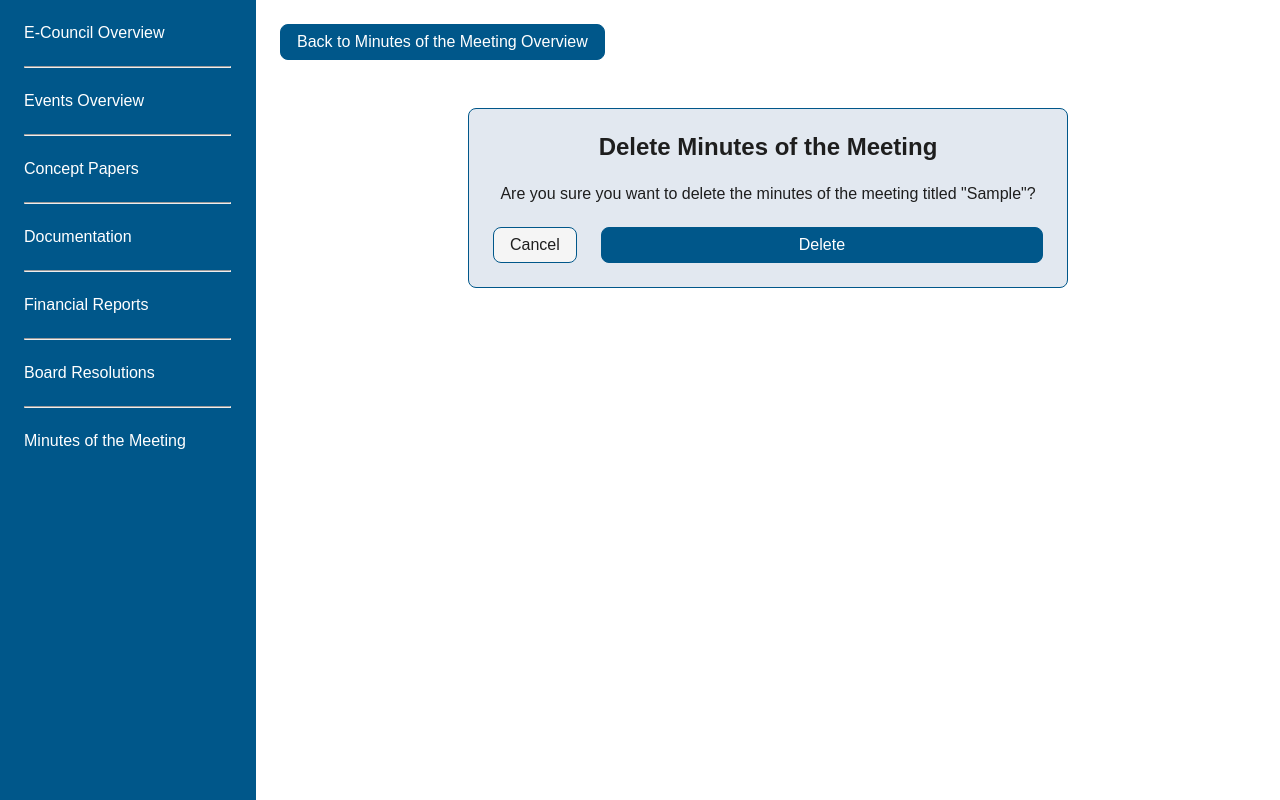
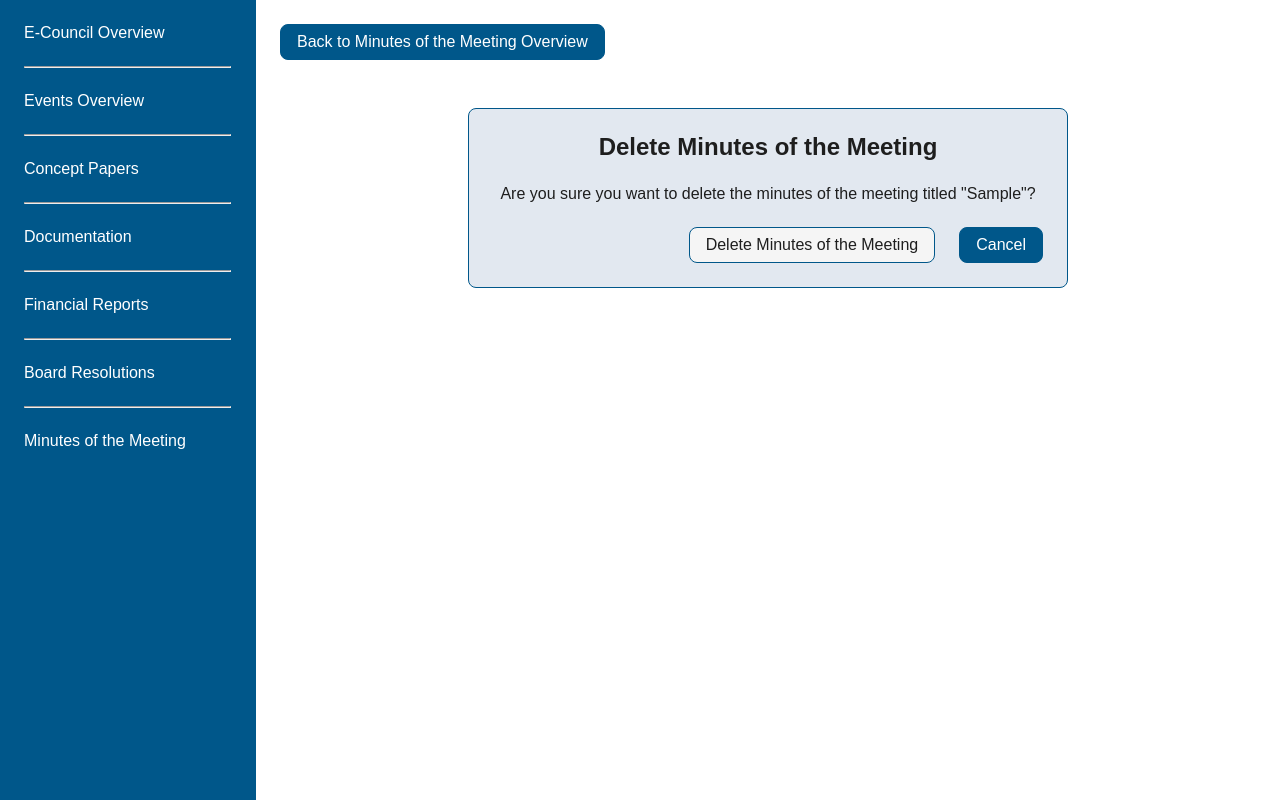
Before and after one commit to MACantara/E-Council, a Flask app: page /delete-minutes-of-the-meeting/1 in a window 1280 px wide. Shown: the part 88-888 px from the top of the page. Run offline with Flask 3, Linux system fonts and the light colour scheme; a user stored in the database is signed in; tables that the repository leaves empty hold one stand-in row (values such as "Sample post"); grey boxes marked "Sample" are stand-in pictures.

Commit message:
Refactor delete confirmation templates to improve button labeling and layout

```diff
--- a/templates/delete-financial-report.html
+++ b/templates/delete-financial-report.html
@@ -18,9 +18,9 @@
 
             <form method="POST" action="{{ url_for('delete_financial_report', report_id=report.financial_reports_id) }}">
                 <input type="hidden" name="csrf_token" value="{{ csrf_token() }}">
-                <div class="horizontal-input-pair">
-                    <a href="{{ url_for('financial_reports_overview') }}" class="secondary-button fit-content-button">Cancel</a>
-                    <button class="primary-button" type="submit">Delete</button>
+                <div class="horizontal-button-pair-positioned-right">
+                    <button class="secondary-button fit-content-button" type="submit">Delete Financial Report</button>
+                    <a href="{{ url_for('financial_reports_overview') }}" class="primary-button fit-content-button">Cancel</a>
                 </div>
             </form>
         </div>
--- a/templates/delete-minutes-of-the-meeting.html
+++ b/templates/delete-minutes-of-the-meeting.html
@@ -30,8 +30,8 @@
                 <input type="hidden" name="csrf_token" value="{{ csrf_token() }}">
 
                 <div class="horizontal-button-pair-positioned-right">
-                    <a href="{{ url_for('minutes_of_the_meeting_overview') }}" class="secondary-button fit-content-button">Cancel</a>
-                    <button class="primary-button" type="submit">Delete</button>
+                    <button class="secondary-button fit-content-button" type="submit">Delete Minutes of the Meeting</button>
+                    <a href="{{ url_for('minutes_of_the_meeting_overview') }}" class="primary-button fit-content-button">Cancel</a>
                 </div>
             </form>
         </div>
```
